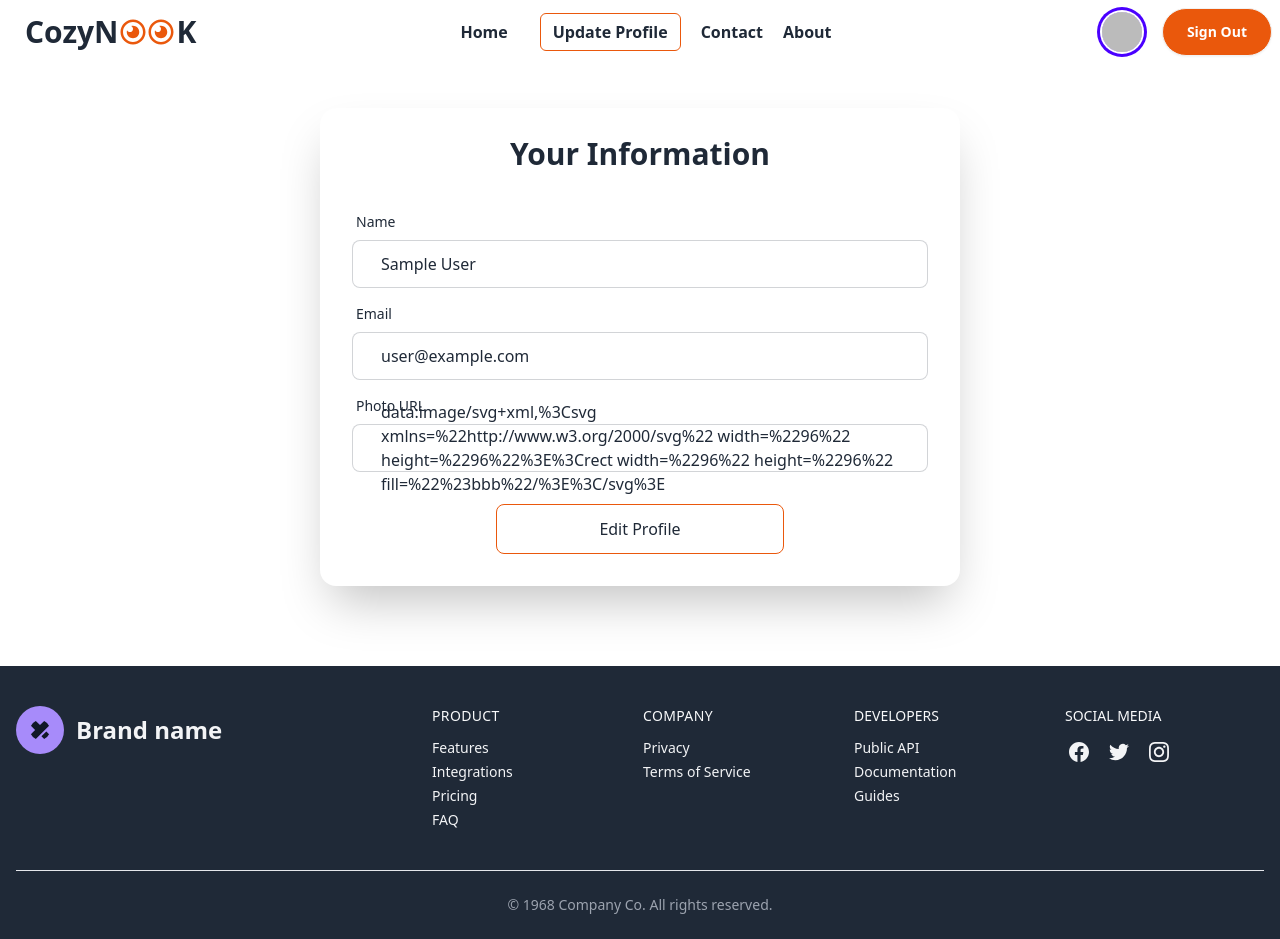
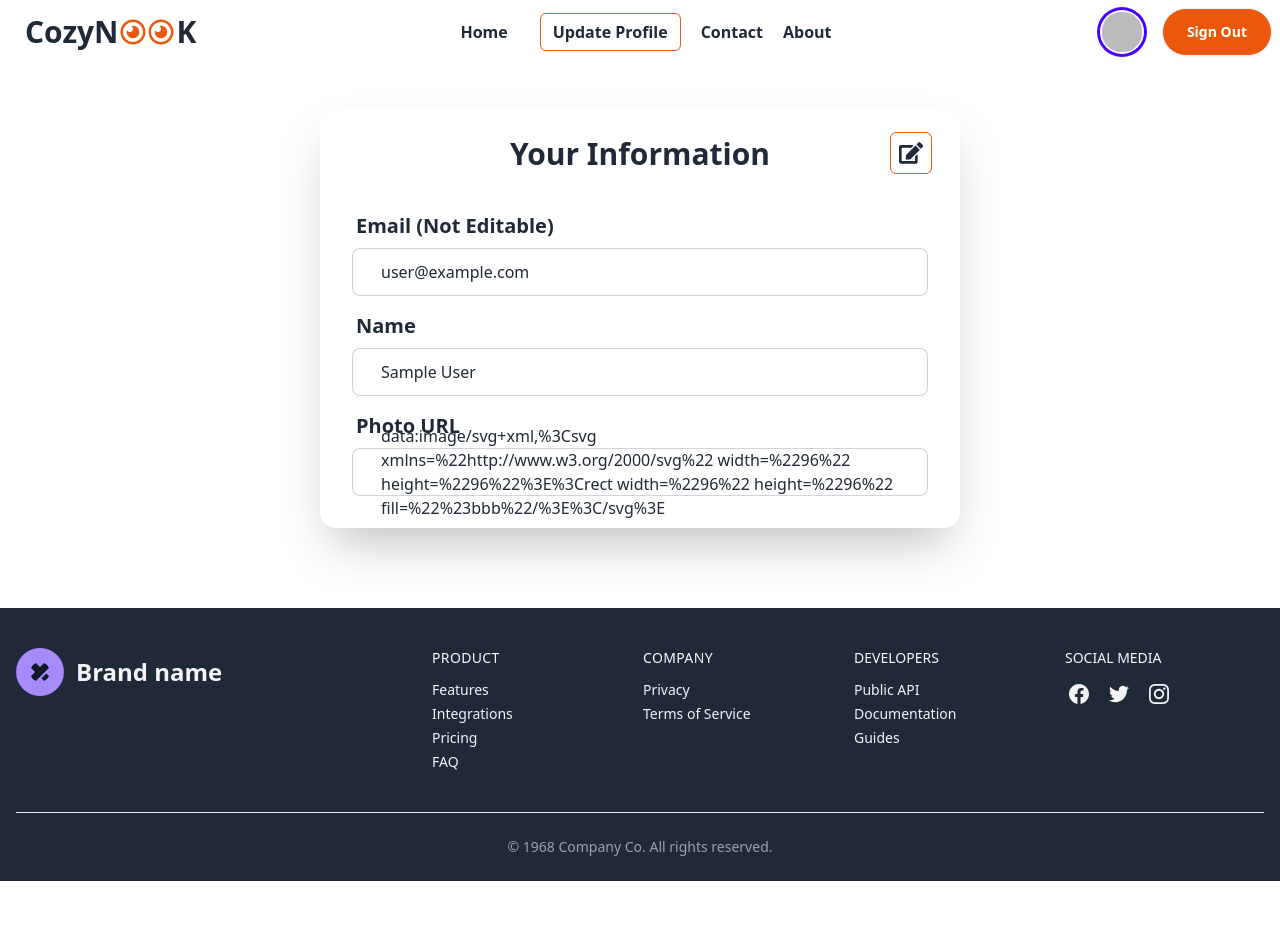
Before and after one commit to AbuRaihan32/Cozy-nook, a React (Vite) app: page /update in a window 1280 px wide. After the commit the page ends 881 px from the top, so only its background shows below. Built offline with nearby package versions, Linux system fonts and the light colour scheme; no server answers; sample sign-in values are in the browser's storage.

Commit message:
update profile form functions added

```diff
--- a/src/Components/ComponentsForHome/WhatWant.jsx
+++ b/src/Components/ComponentsForHome/WhatWant.jsx
@@ -11,11 +11,14 @@ const WhatWant = () => {
                 <p>You can safely manage your work, inshallah you will not fall for any scams</p>
             </div>
             <div className="flex flex-col md:flex-row gap-6 justify-center text-center">
-                <div className="max-w-xs rounded-md hover:shadow-lg mx-auto">
+
+
+                <div data-aos="flip-left" data-aos-duration="1000" className="max-w-xs rounded-md hover:shadow-lg mx-auto border border-orange-100">
                     <div className='w-full h-72 flex items-center'>
                         <img src={home1} alt="" className="object-contain object-center mx-auto w-[70%] rounded-t-md h-full" />
                     </div>
-                    <div className="flex flex-col justify-between p-6 pt-0 space-y-8">
+                    <div
+                        className="flex flex-col justify-between p-6 pt-0 space-y-8">
                         <div className="space-y-2">
                             <h2 className="text-3xl font-semibold tracking-wide">Buy a Property</h2>
                             <p className="">Please read and understand before Buy, especially the sellers history.</p>
@@ -23,7 +26,9 @@ const WhatWant = () => {
                         <button type="button" className="flex justify-center gap-2 items-center border-2 border-orange-600 p-3 font-semibold tracking-wide rounded-lg hover:bg-orange-600 hover:text-white "><span>Find a Home</span> <BsArrowUpRight className='text-xl'></BsArrowUpRight></button>
                     </div>
                 </div>
-                <div className="max-w-xs rounded-md hover:shadow-lg mx-auto">
+
+
+                <div data-aos="flip-left" data-aos-duration="1000" className="max-w-xs rounded-md hover:shadow-lg mx-auto border border-orange-100">
                     <div className='w-full h-72 flex items-center'>
                         <img src={home2} alt="" className="object-contain object-center mx-auto w-[50%] rounded-t-md h-[80%]" />
                     </div>
@@ -35,7 +40,9 @@ const WhatWant = () => {
                         <button type="button" className="flex justify-center gap-2 items-center border-2 border-orange-600 p-3 font-semibold tracking-wide rounded-lg hover:bg-orange-600 hover:text-white "><span>Place an Ad</span> <BsArrowUpRight className='text-xl'></BsArrowUpRight></button>
                     </div>
                 </div>
-                <div className="max-w-xs rounded-md hover:shadow-lg mx-auto">
+
+
+                <div data-aos="flip-left" data-aos-duration="1000" className="max-w-xs rounded-md hover:shadow-lg mx-auto border border-orange-100">
                     <div className='w-full h-72 flex items-center'>
                         <img src={home3} alt="" className="object-contain object-center mx-auto w-[50%] rounded-t-md h-[80%]" />
                     </div>
--- a/src/Providers/AuthProviders.jsx
+++ b/src/Providers/AuthProviders.jsx
@@ -9,6 +9,7 @@ export const AuthContext = createContext(null);
 const AuthProviders = ({ children }) => {
     const [user, setUser] = useState([]);
     const [loading, setLoading] = useState(true);
+    const [update, setUpdate] = useState(true);
 
 
     // create User
@@ -40,7 +41,7 @@ const AuthProviders = ({ children }) => {
         return () => {
             unSubscribe();
         }
-    }, [])
+    }, [update])
 
 
 
@@ -50,7 +51,9 @@ const AuthProviders = ({ children }) => {
         createUserByEmail,
         loginUser,
         logOutUser,
-        loading
+        loading,
+        setUpdate,
+        update
     }
 
 
--- a/src/pages/UpdateProfile/UpdateProfile.jsx
+++ b/src/pages/UpdateProfile/UpdateProfile.jsx
@@ -1,53 +1,78 @@
 import { useContext, useState } from "react";
 import { Helmet } from "react-helmet-async";
 import { AuthContext } from "../../Providers/AuthProviders";
+import { FaEdit } from "react-icons/fa";
+import auth from "../../firebase/firebase.init";
+import { updateProfile } from "firebase/auth";
 
 const UpdateProfile = () => {
+    const { user, setUpdate, update } = useContext(AuthContext);
+
     const [isEdit, setIsEdit] = useState(false);
+    const [name, setName] = useState(user.displayName)
+    const [photo, setPhotoURL] = useState(user.photoURL)
 
-    const { user } = useContext(AuthContext);
+
+
+    const HandleSaveChange = () =>{
+        setIsEdit(false)
+        updateProfile(auth.currentUser, {
+            displayName: name, photoURL: photo
+        })
+        .then(()=>{
+            setUpdate(!update)
+            // alert('Profile Updated Successfully')
+        })
+        .catch(error =>{
+            console.error(error)
+        })
+    }
+
 
     return (
         <div className="w-full mt-11">
             <Helmet>
                 <title>Cozy | UpdateProfile</title>
             </Helmet>
-            <div className="card shrink-0 w-[50%] mx-auto shadow-2xl bg-base-100">
+            <div className="relative card shrink-0 w-[90%] md:w-[70%] lg:w-[50%] mx-auto shadow-2xl bg-base-100">
                 <h1 className="text-3xl text-center pt-7 font-semibold">Your Information</h1>
-                <div>
-
-                </div>
+                {
+                    isEdit || <div onClick={() => { setIsEdit(true) }} title="Edit" className="absolute right-7 top-6 text-2xl font-semibold border border-orange-600 p-2 rounded-md cursor-pointer">
+                        <FaEdit></FaEdit>
+                    </div>
+                }
                 <form className="card-body w-full">
                     <div className="form-control">
                         <label className="label">
-                            <span className="label-text">Name</span>
+                            <span className="label-text text-xl font-semibold">Email (Not Editable) </span>
+                        </label>
+
+                        <p className="input input-bordered flex items-center pl-7">{user.email}</p>
+
+                    </div>
+                    <div className="form-control">
+                        <label className="label">
+                            <span className="label-text text-xl font-semibold">Name</span>
                         </label>
                         {
-                            isEdit ? <input type="text" placeholder="" defaultValue={user.displayName} className="input input-bordered" /> :
+                            isEdit ? <input onChange={(e)=>{setName(e.target.value)}} type="text" placeholder="" defaultValue={user.displayName} className="input input-bordered pl-7 focus" /> :
                                 <p className="input input-bordered flex items-center pl-7">{user.displayName}</p>
                         }
                     </div>
                     <div className="form-control">
                         <label className="label">
-                            <span className="label-text">Email</span>
+                            <span className="label-text text-xl font-semibold">Photo URL</span>
                         </label>
                         {
-                            isEdit ? <input type="email" placeholder="" defaultValue={user.email} className="input input-bordered" /> :
-                                <p className="input input-bordered flex items-center pl-7">{user.email}</p>
+                            isEdit ? <input onChange={(e)=>{setPhotoURL(e.target.value)}} type="text" placeholder="" defaultValue={user.photoURL ? user.photoURL : 'No Photo URL'} className="input input-bordered pl-7" /> :
+                                <p className="input input-bordered flex items-center p-3 pl-7">{user.photoURL ? user.photoURL : 'No Photo URL'}</p>
                         }
                     </div>
-                    <div className="form-control">
-                        <label className="label">
-                            <span className="label-text">Photo URL</span>
-                        </label>
-                        {
-                            isEdit ? <input type="text" placeholder="" defaultValue={user.photoURL} className="input input-bordered" /> :
-                                <p className="input input-bordered flex items-center pl-7">{user.photoURL}</p>
-                        }
-                    </div>
-                    <div className="form-control mt-6 w-[50%] mx-auto">
-                        <button className="py-3 border border-orange-600 rounded-lg">Edit Profile</button>
-                    </div>
+                    {
+                        isEdit && <div onClick={HandleSaveChange} className="form-control mt-6 w-[50%] mx-auto">
+                            <button className="py-3 border border-orange-600 rounded-lg">Save Change</button>
+                        </div>
+                    }
                 </form>
             </div>
 
```
